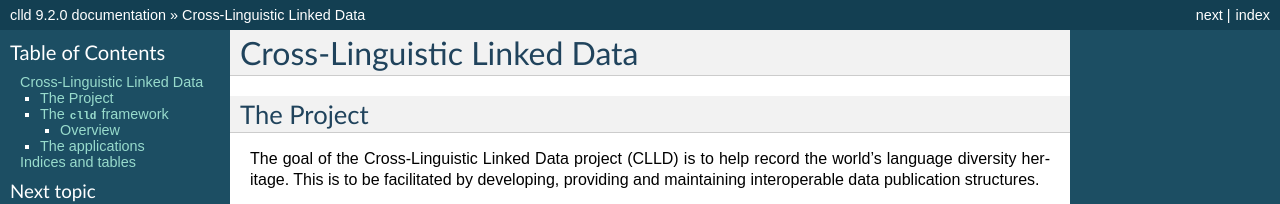
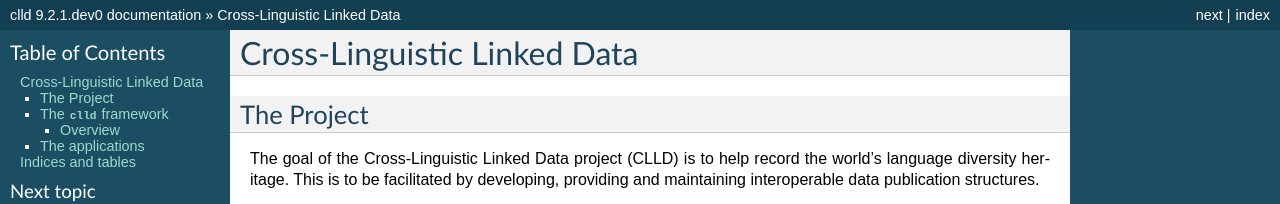
Before and after one commit to clld/clld, a Sphinx documentation site: the page built from docs/index.rst, in a window 1280 px wide and 900 px high. Shown: the top 204 px of the window. Built offline with Sphinx 7.4.7, drawn with Linux system fonts in a browser that asks for light colours; some of the changed text lies outside the part shown.

Commit message:
bump version for development

```diff
--- a/docs/conf.py
+++ b/docs/conf.py
@@ -51,10 +51,10 @@ copyright = u'Max Planck Society'
 # built documents.
 #
 # The full version, including alpha/beta/rc tags.
-release = '9.2.0'
+release = '9.2.1.dev0'
 
 # The short X.Y version.
-version = '9.2.0'
+version = '9.2.1.dev0'
 
 # The language for content autogenerated by Sphinx. Refer to documentation
 # for a list of supported languages.
--- a/setup.py
+++ b/setup.py
@@ -3,7 +3,7 @@ from setuptools import setup, find_packages
 
 setup(
     name='clld',
-    version='9.2.0',
+    version='9.2.1.dev0',
     description=(
         'Python library supporting the development of cross-linguistic databases'),
     long_description=open('README.md').read(),
--- a/src/clld/__init__.py
+++ b/src/clld/__init__.py
@@ -3,7 +3,7 @@ import collections
 from clld.db.models import common
 from clld import interfaces
 
-__version__ = "9.2.0"
+__version__ = "9.2.1.dev0"
 
 
 class Resource(collections.namedtuple('Resource', 'name model interface with_index with_rdfdump')):
```
